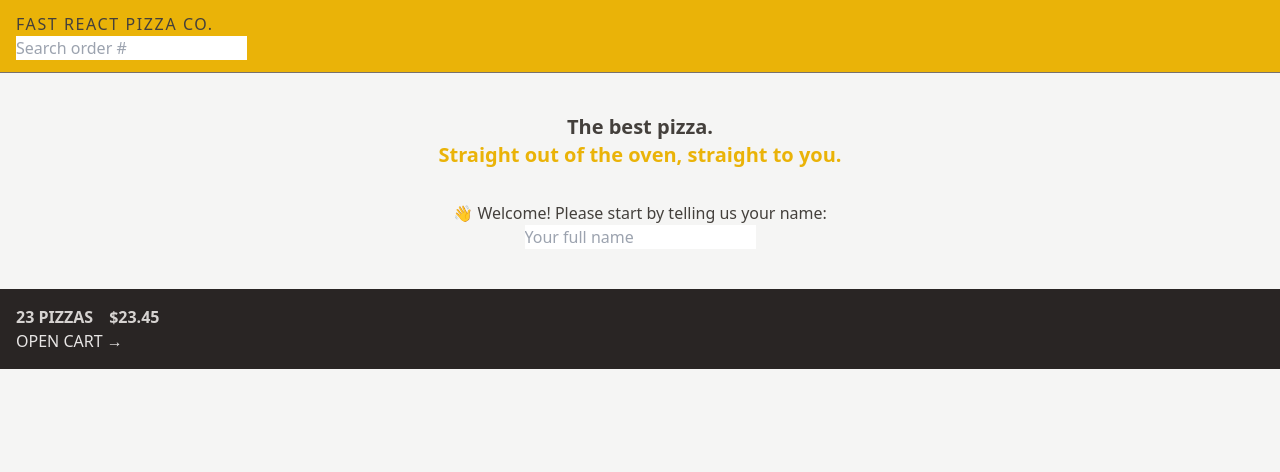
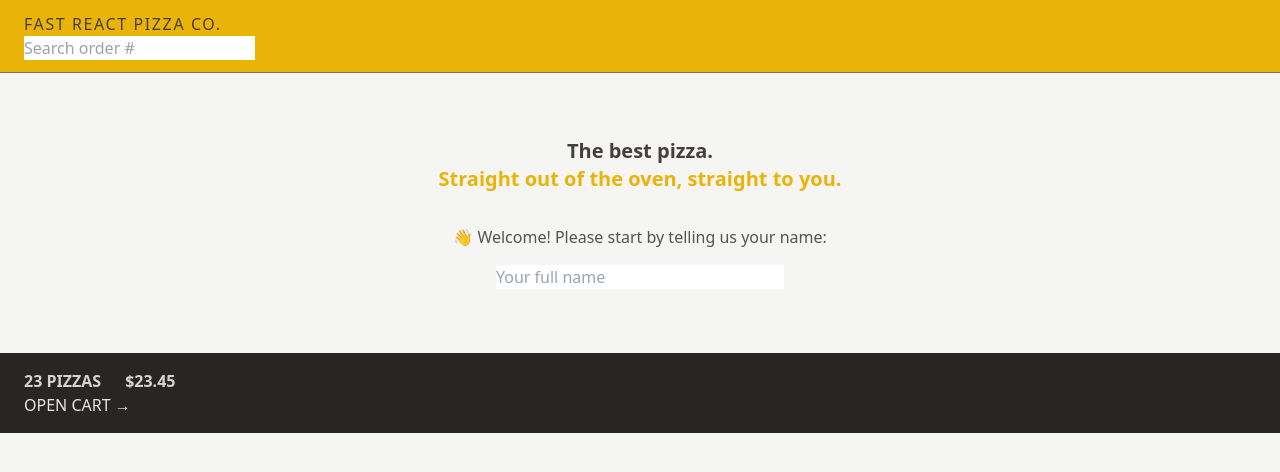
Before and after one commit to 1806397/Advanced_react_router, a React (Vite) app: page / in a window 1280 px wide. Shown: the top 472 px of the page. Built offline with nearby package versions, Linux system fonts and the light colour scheme.

Commit message:
Tailwind:responsive design

```diff
--- a/src/UI/Header.jsx
+++ b/src/UI/Header.jsx
@@ -4,7 +4,7 @@
 
 function Header() {
   return (
-    <header className="border-b border-stone-500 bg-yellow-500 px-4 py-3 uppercase">
+    <header className="border-b border-stone-500 bg-yellow-500 px-4 py-3 uppercase sm:px-6">
       <Link to="/" className="tracking-widest">
         Fast React Pizza Co.
       </Link>
--- a/src/UI/Home.jsx
+++ b/src/UI/Home.jsx
@@ -1,7 +1,7 @@
 import CreateUser from '../features/user/CreateUser';
 function Home() {
   return (
-    <div className="my-10 text-center">
+    <div className="my-10 text-center sm:my-16">
       <h1 className="mb-8 text-center text-xl font-semibold">
         The best pizza.
         <br />
--- a/src/features/cart/CartOverview.jsx
+++ b/src/features/cart/CartOverview.jsx
@@ -2,8 +2,8 @@
 
 function CartOverview() {
   return (
-    <div className="bg-stone-800 p-4 uppercase text-stone-200">
-      <p className="space-x-4 font-semibold text-stone-300">
+    <div className="bg-stone-800 px-4 py-4 text-sm uppercase text-stone-200 sm:px-6 md:text-base">
+      <p className="space-x-4 font-semibold text-stone-300 sm:space-x-6">
         <span>23 pizzas</span>
         <span>$23.45</span>
       </p>
--- a/src/features/user/CreateUser.jsx
+++ b/src/features/user/CreateUser.jsx
@@ -9,13 +9,16 @@
 
   return (
     <form onSubmit={handleSubmit}>
-      <p>👋 Welcome! Please start by telling us your name:</p>
+      <p className="mb-4 text-sm text-stone-600 md:text-base">
+        👋 Welcome! Please start by telling us your name:
+      </p>
 
       <input
         type="text"
         placeholder="Your full name"
         value={username}
         onChange={(e) => setUsername(e.target.value)}
+        className="w-72"
       />
 
       {username !== '' && (
```
